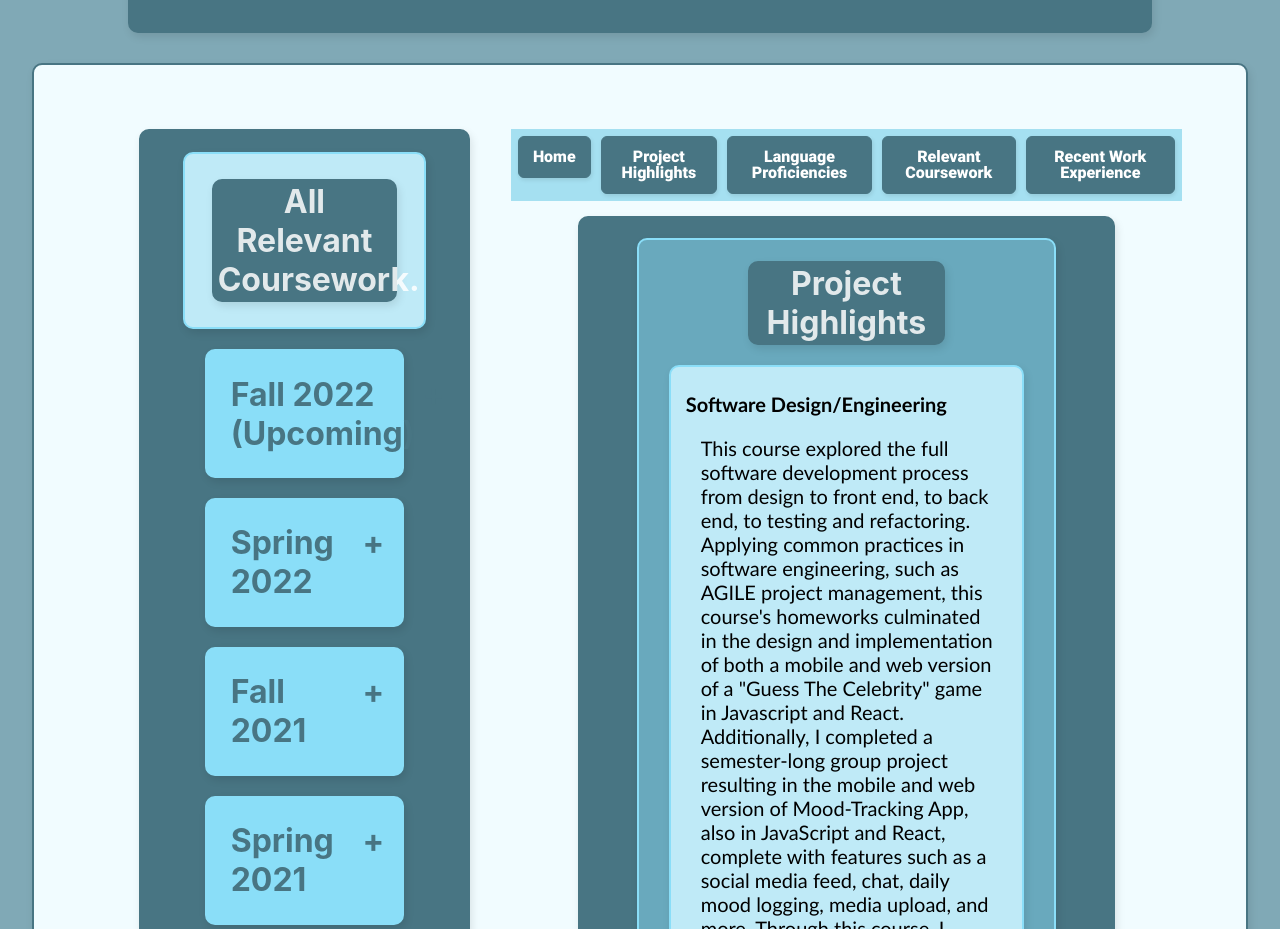
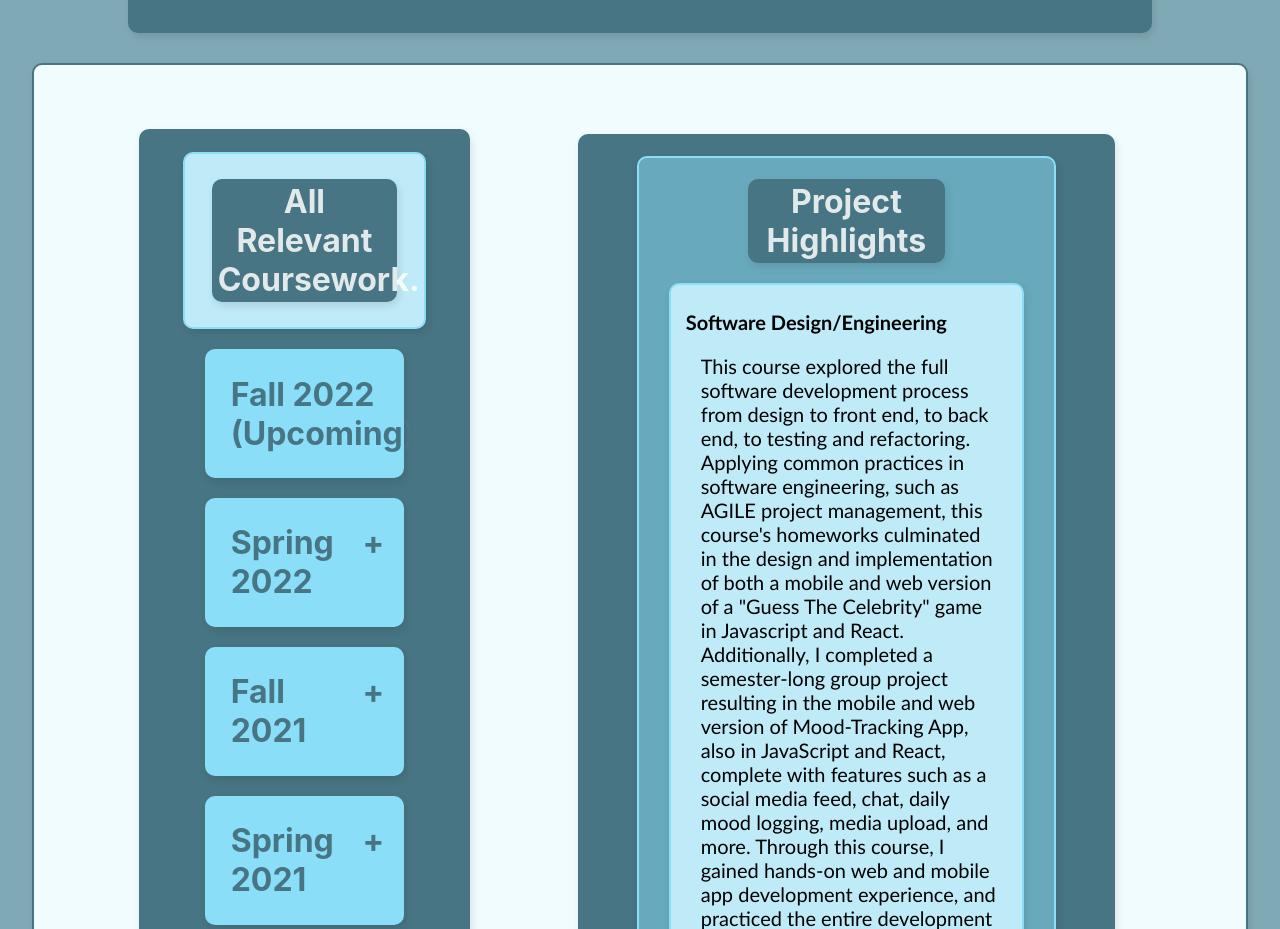
Before and after one commit to kepstein23/about-me-site, a React (Create React App) app: page / in a window 1280 px wide. Shown: the part 1940-2869 px from the top of the page. Built offline with nearby package versions, Linux system fonts and the light colour scheme.

Commit message:
remove menu bar on highlights

```diff
--- a/src/components/Coursework.js
+++ b/src/components/Coursework.js
@@ -101,10 +101,10 @@ export function Coursework() {
 
     return (
       <div>
-        <div className="menu-bar" style={{display:"flex", justifyContent:"center"}} >
-          {/* <div style={{padding:"5px"}}>
+        {/* <div className="menu-bar" style={{display:"flex", justifyContent:"center"}} >
+          <div style={{padding:"5px"}}>
             <Button handleClick={() => handleComponent("Languages")} children="Campus Involvement" />
-          </div> */}
+          </div>
           <div style={{padding:"5px"}}>
             <Button className="button-dark" handleClick={() => handleComponent("App")} children="Home" />
           </div>
@@ -120,7 +120,7 @@ export function Coursework() {
           <div style={{padding:"5px"}}>
             <Button className="button-dark" handleClick={() => handleComponent("Experiences")} children="Recent Work Experience"/>
           </div>
-        </div>
+        </div> */}
         <div className="box" style={{padding: "20px"}}>
           <div className="textBox">
             <br />
```
